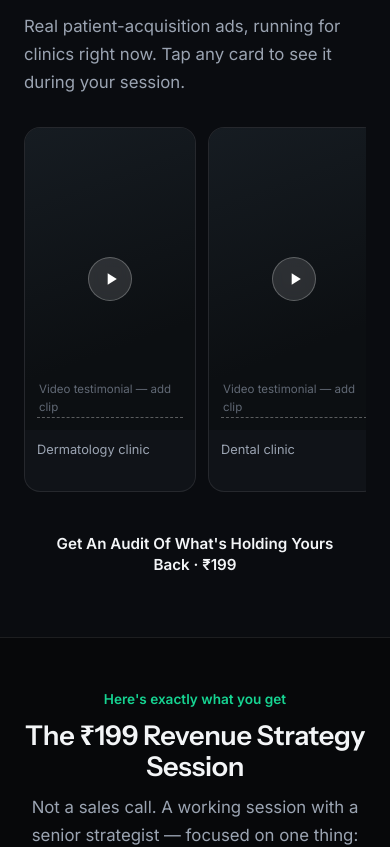
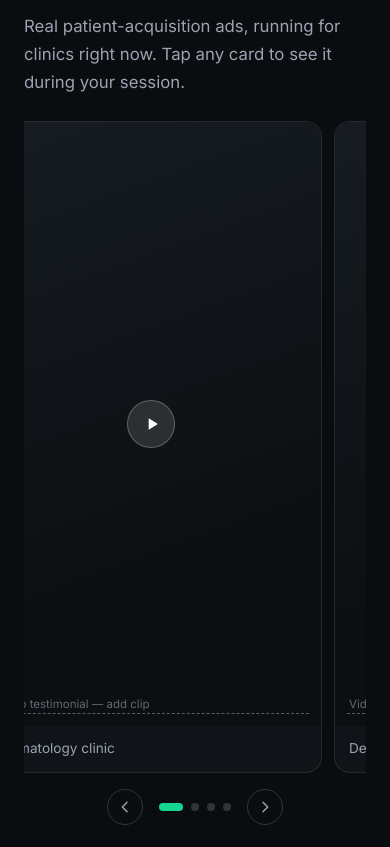
Before and after one commit to crowddevelopers08-arch/growmedio-audit-lp, a Next.js app: page / in a window 390 px wide. Shown: the part 5780-6627 px from the top of the page. Built offline with nearby package versions, Linux system fonts and the light colour scheme.

Commit message:
first commitss

```diff
--- a/components/sections/CampaignsSection.tsx
+++ b/components/sections/CampaignsSection.tsx
@@ -1,15 +1,7 @@
 import BookNowButton from "@/components/booking/BookNowButton";
-import Ph from "@/components/ui/Ph";
-import { PlayIcon } from "@/components/ui/Icons";
+import VideoCarousel from "@/components/sections/VideoCarousel";
 
-const VIDEO_SPECIALTIES = [
-  "Dermatology",
-  "Dental",
-  "IVF & Fertility",
-  "Ortho",
-  "Multi-Specialty",
-  "Cosmetic & Aesthetic",
-];
+const VIDEO_SPECIALTIES = ["Dermatology", "Dental", "IVF & Fertility", "Ortho"];
 
 export default function CampaignsSection() {
   return (
@@ -28,33 +20,9 @@ export default function CampaignsSection() {
           </p>
         </div>
 
-        {/* Narrower cards on phones so the next one peeks in and the 9:16
-            frames don't fill the whole screen height. */}
-        <div className="hide-scrollbar-thumb flex snap-x snap-mandatory gap-3 overflow-x-auto px-0.5 pt-1.5 pb-3 md:gap-4 md:pb-[18px]">
-          {VIDEO_SPECIALTIES.map((specialty) => (
-            <div
-              key={specialty}
-              className="flex-[0_0_172px] snap-start overflow-hidden rounded-[16px] border border-line bg-surface min-[480px]:flex-[0_0_210px] md:flex-[0_0_240px]"
-            >
-              <div className="relative flex aspect-[9/16] items-center justify-center bg-[linear-gradient(160deg,#161C22,#0C0F12_70%)]">
-                <div className="flex h-11 w-11 items-center justify-center rounded-full border border-white/25 bg-white/[0.12] text-white backdrop-blur-[6px] md:h-[52px] md:w-[52px]">
-                  <PlayIcon className="ml-0.5 h-5 w-5" />
-                </div>
-                <Ph
-                  title="Add real video clip"
-                  className="absolute right-3 bottom-3 left-3 text-[0.72rem] text-faint"
-                >
-                  Video testimonial — add clip
-                </Ph>
-              </div>
-              <div className="px-3 py-2.5 text-[0.8rem] text-dim md:px-[14px] md:py-3 md:text-[0.82rem]">
-                {specialty} clinic
-              </div>
-            </div>
-          ))}
-        </div>
+        <VideoCarousel items={VIDEO_SPECIALTIES} />
 
-        <div className="mx-auto mt-4 text-center md:mt-2">
+        <div className="mx-auto mt-6 text-center md:mt-8">
           <BookNowButton variant="ghost">
             Get An Audit Of What&apos;s Holding Yours Back · ₹199
           </BookNowButton>
--- /dev/null
+++ b/components/sections/VideoCarousel.tsx
@@ -0,0 +1,158 @@
+"use client";
+
+import { useCallback, useEffect, useRef, useState } from "react";
+import Ph from "@/components/ui/Ph";
+import { PlayIcon } from "@/components/ui/Icons";
+
+const AUTOPLAY_MS = 4000;
+// After a swipe or button press, hold off long enough to actually watch.
+const RESUME_AFTER_MS = 8000;
+
+/**
+ * Phones: a swipeable carousel showing one video at a time, with prev/next
+ * buttons, dots and auto-advance.
+ * 640px and up: the same track becomes a 4-column grid, so every video is
+ * visible and the carousel controls are hidden.
+ */
+export default function VideoCarousel({ items }: { items: string[] }) {
+  const track = useRef<HTMLDivElement>(null);
+  const [active, setActive] = useState(0);
+  const activeRef = useRef(0);
+  const pausedUntil = useRef(0);
+  const inView = useRef(false);
+
+  const goTo = useCallback((index: number) => {
+    const el = track.current;
+    if (!el) return;
+    const count = el.children.length;
+    const card = el.children[((index % count) + count) % count] as HTMLElement;
+    el.scrollTo({ left: card.offsetLeft, behavior: "smooth" });
+  }, []);
+
+  const pause = () => {
+    pausedUntil.current = Date.now() + RESUME_AFTER_MS;
+  };
+
+  // Keep the dots in sync with swipes and programmatic scrolls.
+  useEffect(() => {
+    const el = track.current;
+    if (!el) return;
+    const onScroll = () => {
+      const cards = Array.from(el.children) as HTMLElement[];
+      let nearest = 0;
+      cards.forEach((card, i) => {
+        if (Math.abs(card.offsetLeft - el.scrollLeft) < Math.abs(cards[nearest].offsetLeft - el.scrollLeft)) {
+          nearest = i;
+        }
+      });
+      activeRef.current = nearest;
+      setActive(nearest);
+    };
+    el.addEventListener("scroll", onScroll, { passive: true });
+    return () => el.removeEventListener("scroll", onScroll);
+  }, []);
+
+  // Only auto-advance while the carousel is on screen, so visitors arrive at
+  // the first video rather than somewhere mid-cycle.
+  useEffect(() => {
+    const el = track.current;
+    if (!el) return;
+    const observer = new IntersectionObserver(
+      ([entry]) => {
+        inView.current = entry.isIntersecting;
+      },
+      { threshold: 0.5 }
+    );
+    observer.observe(el);
+    return () => observer.disconnect();
+  }, []);
+
+  useEffect(() => {
+    if (window.matchMedia("(prefers-reduced-motion: reduce)").matches) return;
+    const id = window.setInterval(() => {
+      const el = track.current;
+      // On 640px+ the track is a grid with nothing to scroll.
+      if (!el || el.scrollWidth <= el.clientWidth + 1) return;
+      if (!inView.current || document.hidden || Date.now() < pausedUntil.current) return;
+      goTo(activeRef.current + 1);
+    }, AUTOPLAY_MS);
+    return () => window.clearInterval(id);
+  }, [goTo]);
+
+  const step = (delta: number) => {
+    pause();
+    goTo(activeRef.current + delta);
+  };
+
+  const arrowClass =
+    "flex h-9 w-9 cursor-pointer items-center justify-center rounded-full border border-line-strong text-dim transition-colors hover:border-brand hover:text-brand";
+
+  return (
+    <div aria-roledescription="carousel" aria-label="Campaign videos">
+      <div
+        ref={track}
+        onPointerDown={pause}
+        onTouchStart={pause}
+        onWheel={pause}
+        onFocus={pause}
+        className="relative flex snap-x snap-mandatory gap-3 overflow-x-auto [scrollbar-width:none] sm:grid sm:grid-cols-4 sm:gap-4 sm:overflow-visible [&::-webkit-scrollbar]:hidden"
+      >
+        {items.map((specialty, i) => (
+          <div
+            key={specialty}
+            aria-roledescription="slide"
+            aria-label={`${i + 1} of ${items.length}: ${specialty}`}
+            className="w-full shrink-0 snap-center overflow-hidden rounded-[16px] border border-line bg-surface sm:w-auto"
+          >
+            <div className="relative flex aspect-[9/16] items-center justify-center bg-[linear-gradient(160deg,#161C22,#0C0F12_70%)]">
+              <div className="flex h-12 w-12 items-center justify-center rounded-full border border-white/25 bg-white/[0.12] text-white backdrop-blur-[6px] md:h-[52px] md:w-[52px]">
+                <PlayIcon className="ml-0.5 h-5 w-5" />
+              </div>
+              <Ph
+                title="Add real video clip"
+                className="absolute right-3 bottom-3 left-3 text-[0.72rem] text-faint"
+              >
+                Video testimonial — add clip
+              </Ph>
+            </div>
+            <div className="px-3.5 py-3 text-[0.85rem] text-dim sm:px-3 sm:py-2.5 sm:text-[0.8rem] md:px-[14px] md:py-3 md:text-[0.82rem]">
+              {specialty} clinic
+            </div>
+          </div>
+        ))}
+      </div>
+
+      <div className="mt-4 flex items-center justify-center gap-4 sm:hidden">
+        <button type="button" onClick={() => step(-1)} aria-label="Previous video" className={arrowClass}>
+          <svg viewBox="0 0 24 24" className="h-4 w-4" fill="none" stroke="currentColor" strokeWidth="2.2" strokeLinecap="round" strokeLinejoin="round">
+            <path d="M15 5l-7 7 7 7" />
+          </svg>
+        </button>
+
+        <div className="flex gap-2">
+          {items.map((specialty, i) => (
+            <button
+              key={specialty}
+              type="button"
+              onClick={() => {
+                pause();
+                goTo(i);
+              }}
+              aria-label={`Show ${specialty} video`}
+              aria-current={i === active ? "true" : undefined}
+              className={`h-2 cursor-pointer rounded-full transition-[width,background-color] duration-200 ${
+                i === active ? "w-6 bg-brand" : "w-2 bg-line-strong"
+              }`}
+            />
+          ))}
+        </div>
+
+        <button type="button" onClick={() => step(1)} aria-label="Next video" className={arrowClass}>
+          <svg viewBox="0 0 24 24" className="h-4 w-4" fill="none" stroke="currentColor" strokeWidth="2.2" strokeLinecap="round" strokeLinejoin="round">
+            <path d="M9 5l7 7-7 7" />
+          </svg>
+        </button>
+      </div>
+    </div>
+  );
+}
```
